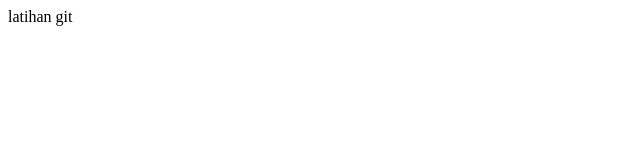
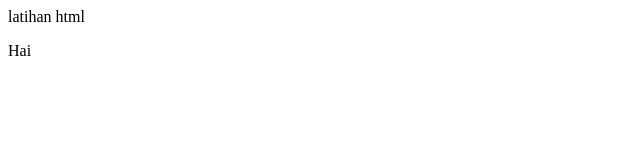
Before and after one commit to candraherdiansyah98/latihan, a plain HTML site: page index.html in a window 1280 px wide. Shown: the full height of the page, 0-640 px from the left. Drawn offline with Linux system fonts and the light colour scheme.

Commit message:
mengubah file index

```diff
--- a/index.html
+++ b/index.html
@@ -7,6 +7,7 @@
     <title>Document</title>
   </head>
   <body>
-    latihan git
+    latihan html
+    <p>Hai</p>
   </body>
 </html>
```
